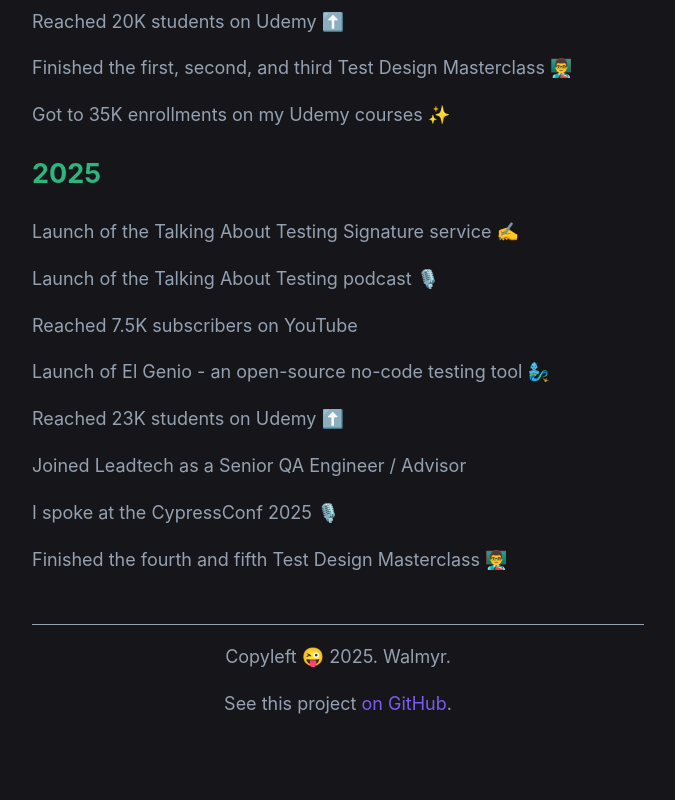
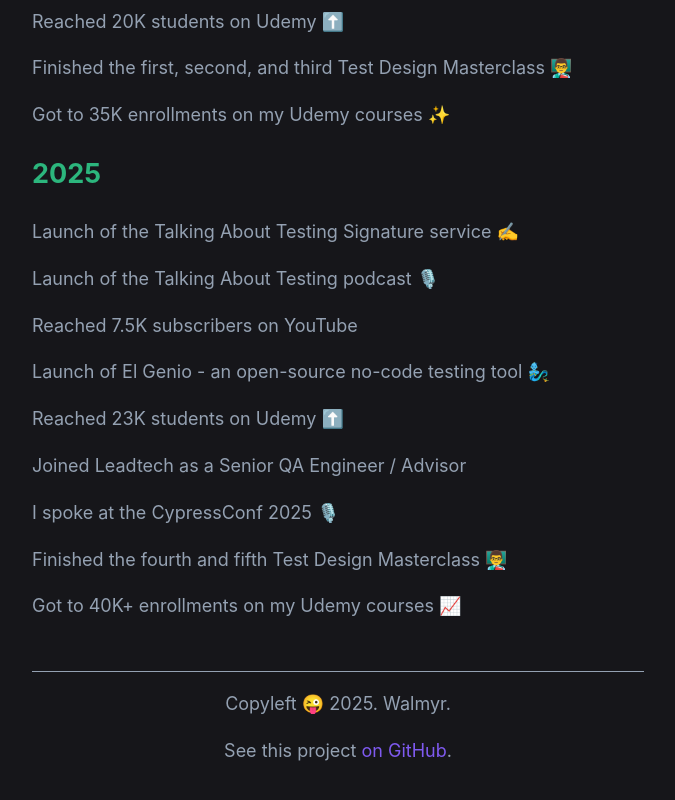
Before and after one commit to wlsf82/walmyr-nextjs, a Next.js app: page / in a window 1280 px wide. Shown: the part 4081-4881 px from the top of the page, without its empty margins (302-977 px from the left). Built offline with nearby package versions, Linux system fonts and the light colour scheme.

Commit message:
Add new 2025 achievement

```diff
--- a/components/achievements.js
+++ b/components/achievements.js
@@ -141,6 +141,7 @@
       'Joined Leadtech as a Senior QA Engineer / Advisor',
       'I spoke at the CypressConf 2025 🎙️',
       'Finished the fourth and fifth Test Design Masterclass 👨‍🏫',
+      'Got to 40K+ enrollments on my Udemy courses 📈',
     ]
   },
 ]
```
